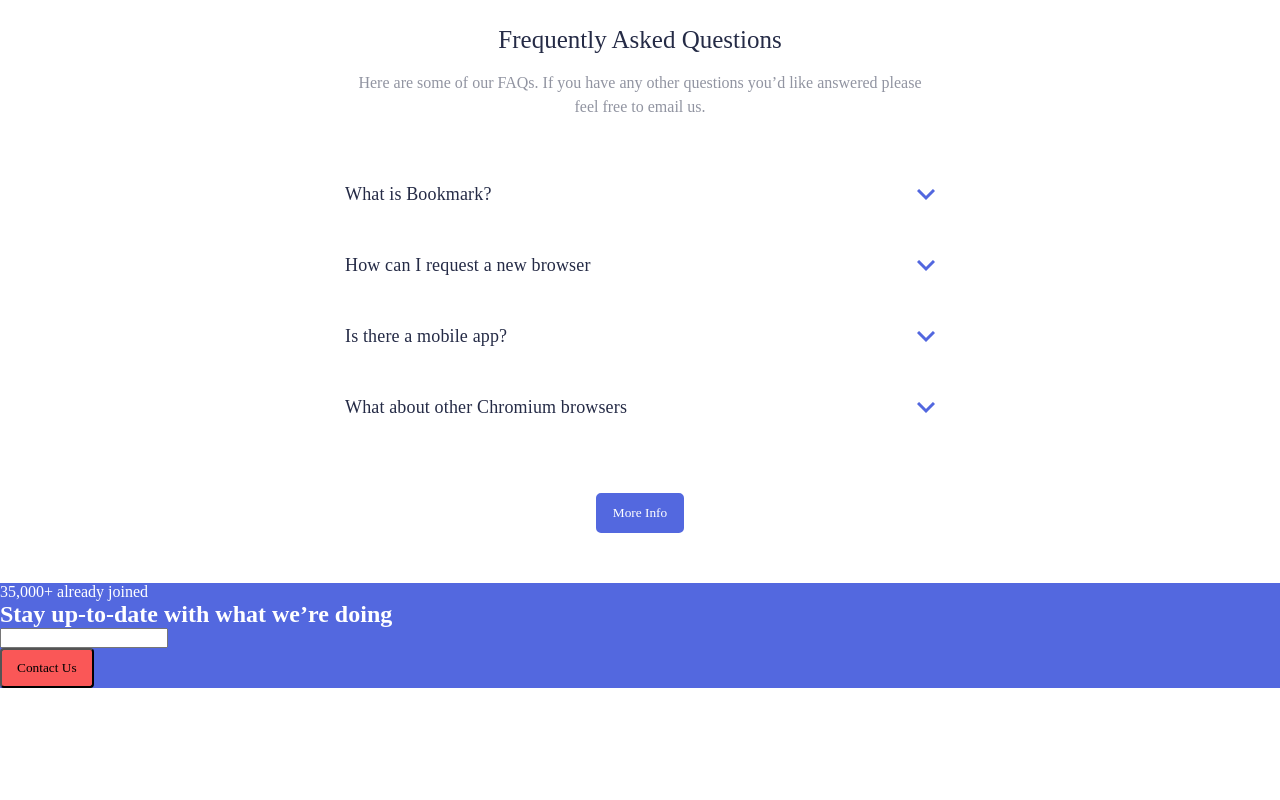
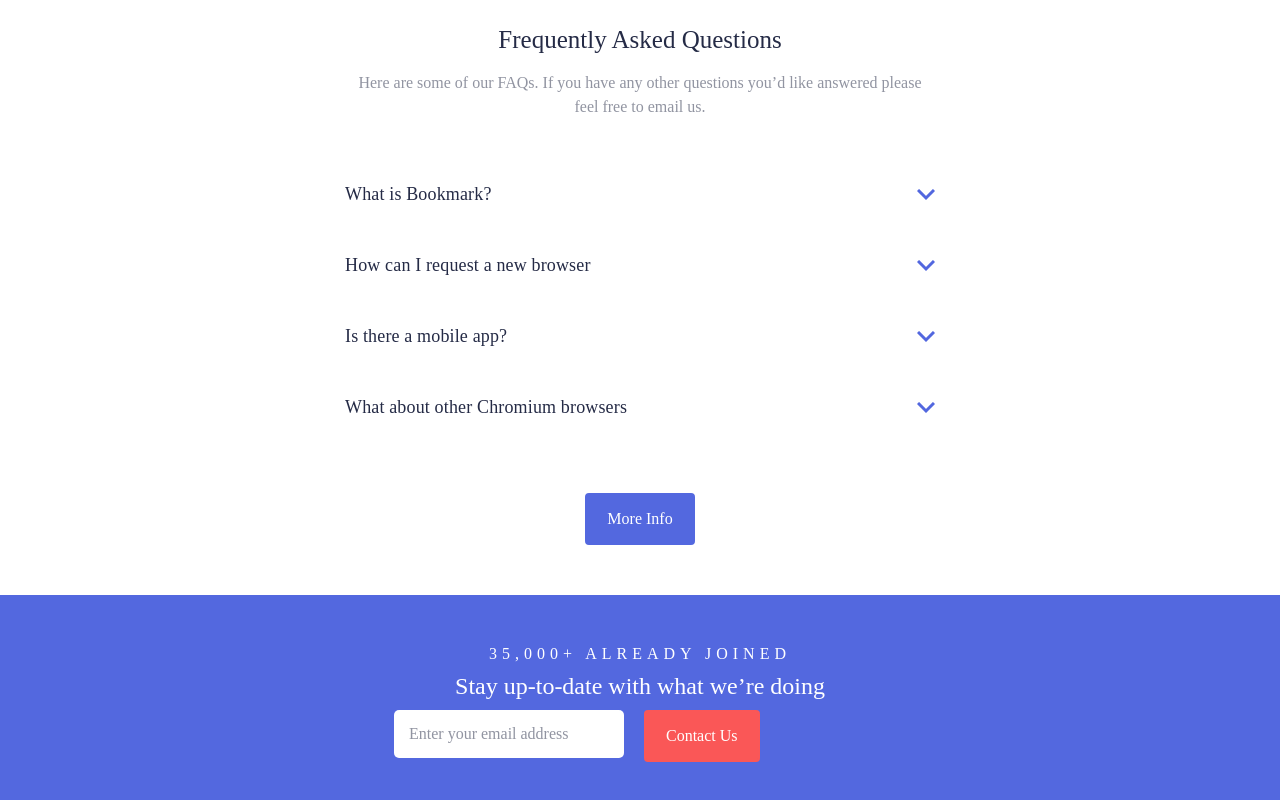
Before and after one commit to Demandtech/bookmarks-landing-page, a React (Create React App) app: page / in a window 1280 px wide. Shown: the part 1870-2670 px from the top of the page. Before the commit the page ends 2558 px from the top, so only its background shows below. Built offline with nearby package versions, Linux system fonts and the light colour scheme.

Commit message:
some corrections on the component

```diff
--- a/src/components/Button.jsx
+++ b/src/components/Button.jsx
@@ -5,14 +5,28 @@
 const Button = ({label, type}) => {
  //console.log(type)
   return (
-    <ButtonWrapper type={type}>{label}</ButtonWrapper>
+    <ButtonWrapper className={type} type={type}>{label}</ButtonWrapper>
   )
 }
 const ButtonWrapper = styled.button`
-  padding: 10px 15px;
+  padding: 15px 20px;
   text-transform: capitalize;
   border-radius: 4px;
-  background: ${props => props.type === 'secondary' ? 'var(--softRed)' : 'var(--softBlue)'};
+  font-size: 16px;
+  background: ${(props) =>
+    props.type === 'secondary' ? 'var(--softRed)' : 'var(--softBlue)'};
+  color: var(--white);
+  border-style: solid;
+  border-size: 2px;
+  border-color: ${(props) =>
+    props.type === 'secondary' ? 'var(--softRed)' : 'var(--softBlue)'};
+  transition: .5s;
+  cursor: pointer;
+  &:hover {
+    color: ${(props) =>
+      props.type === 'secondary' ? 'var(--softRed)' : 'var(--softBlue)'};
+   background: transparent;
+  }
 `
 
 export default Button
--- a/src/components/NewsLetter.jsx
+++ b/src/components/NewsLetter.jsx
@@ -12,7 +12,7 @@
         </div>
         <form>
           <div>
-            <input type='text' />
+            <input type='text' placeholder='Enter your email address'/>
           </div>
           <div className='btn'>
             <Button type={'secondary'} label={'contact us'} />
@@ -26,5 +26,57 @@
 const Wrapper = styled.section`
   background: var(--softBlue);
   color: var(--white);
+  padding: 50px 25px;
+
+  .container {
+    text-align: center;
+
+    p {
+      text-transform: uppercase;
+      letter-spacing: 5px;
+      margin-bottom: 10px;
+    }
+
+    h2 {
+      margin-bottom: 10px;
+      font-weight: 300;
+    }
+    form {
+      input {
+        width: 100%;
+        padding: 15px;
+        border-radius: 5px;
+        border: none;
+        margin-bottom: 20px;
+
+        &::placeholder{
+          font-size: 16px;
+          color: var(--grayishBlue);
+        }
+      }
+      .btn {
+        button {
+          width: 100%;
+        }
+      }
+    }
+  }
+
+  @media screen and (min-width: 835px) {
+    .container {
+      width: 40%;
+      margin: 0 auto;
+      form {
+        width: 100%;
+        gap: 20px;
+        display: flex;
+
+        input{
+          width: 100%;
+          font-size: 16px;
+        }
+      }
+    }
+  }
 `
 export default NewsLetter
--- a/src/components/Question.jsx
+++ b/src/components/Question.jsx
@@ -9,6 +9,7 @@
 import MuiAccordionDetails from '@mui/material/AccordionDetails'
 import Typography from '@mui/material/Typography'
 import { ReactComponent as ArrowIcon } from '../assets/images/icon-arrow.svg'
+import Button from './Button'
 
 const Accordion = styled((props) => (
   <MuiAccordion disableGutters elevation={0} square {...props} />
@@ -91,7 +92,7 @@
           )
         })}
         <div className='btn'>
-          <button>More Info</button>
+          <Button type={'primary'} label={'more info'}/>
         </div>
       </div>
     </Wrapper>
@@ -128,19 +129,7 @@
   .btn{
    text-align: center;
    margin-top: 50px;
-   button{
-     background: var(--softBlue);
-   border: 2px solid var(--softBlue);
-   color: var(--white);
-   padding: 10px 15px;
-   border-radius: 5px;
-   transition: .5s;
-   cursor: pointer;
-   &:hover{
-    background: transparent;
-    color: var(--softBlue);
-   }
-   }
+
   }
  }
   @media screen and (min-width: 835px) {
```
